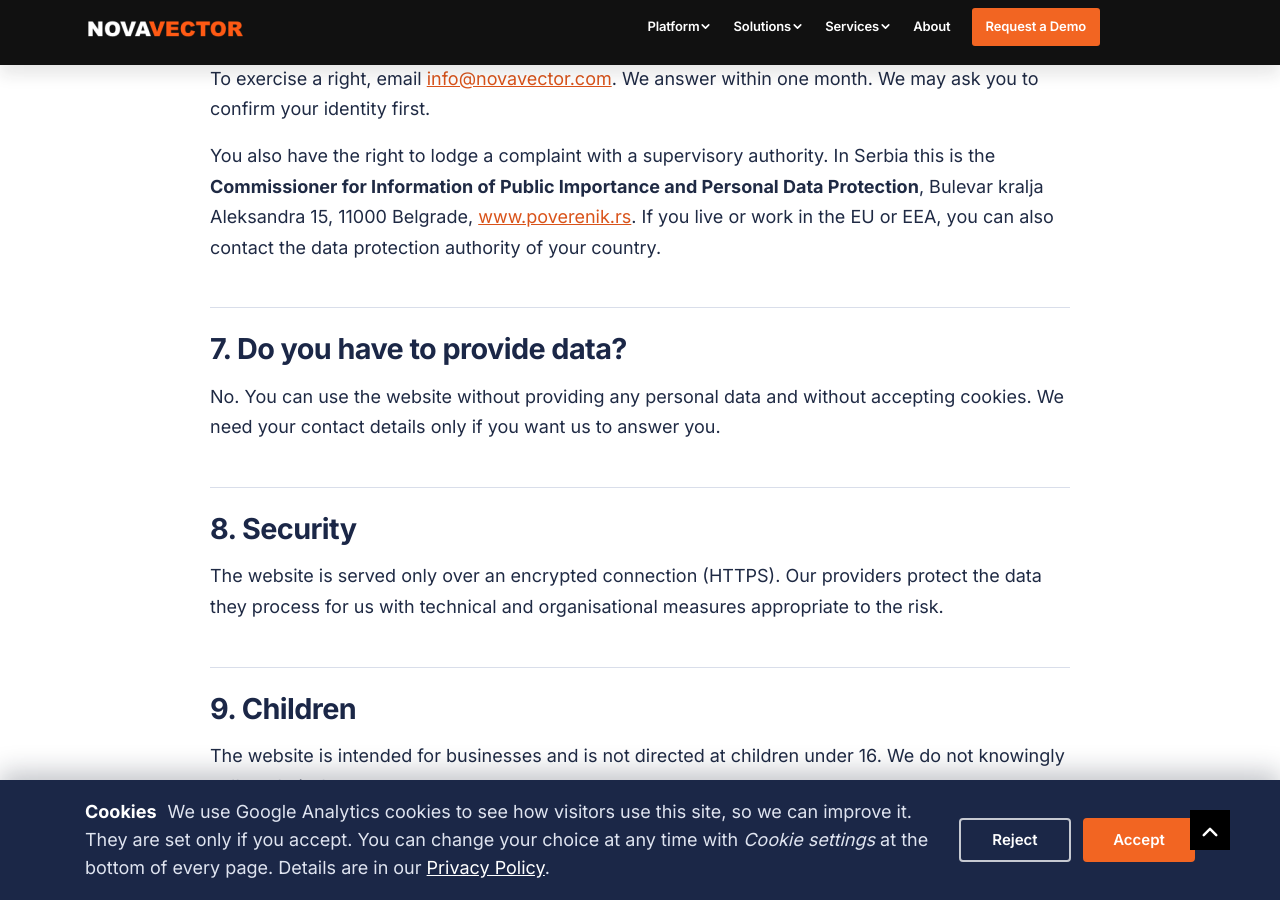
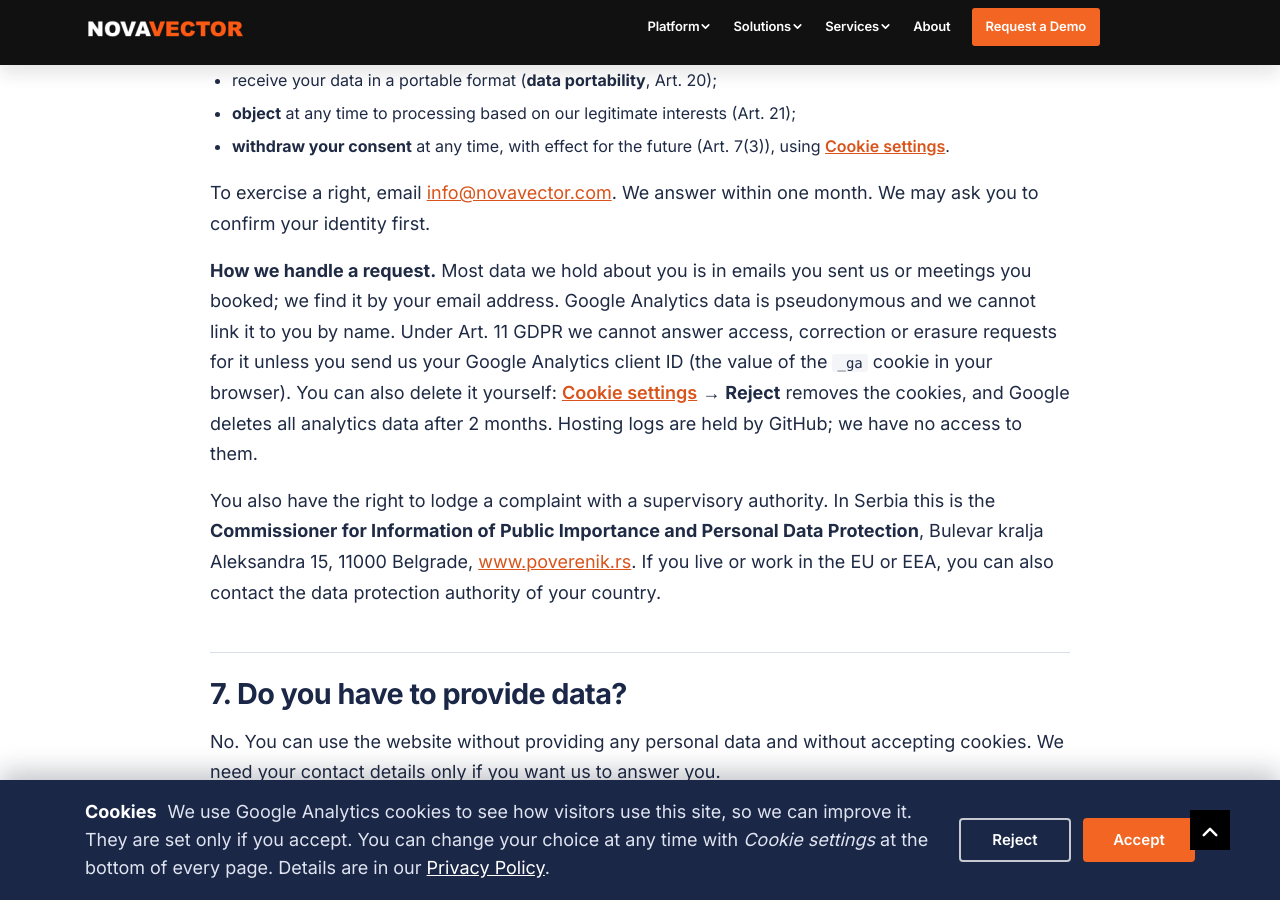
Before and after one commit to novavector/novavector.github.io, a Jekyll site: the page built from pages/privacy-policy.md, in a window 1280 px wide and 900 px high, scrolled down 4852 px. Built offline with Jekyll 4.4.1, drawn with Linux system fonts in a browser that asks for light colours; some of the changed text lies outside the part shown.

Commit message:
Privacy Policy: the website saves no personal data unless a meeting is scheduled; how requests are handled
Tree = staging new-design-v4 c472249 with tools/release/prepare-production.sh applied.

Co-Authored-By: Claude Opus 5.5 <noreply@anthropic.com>

```diff
--- a/pages/privacy-policy.md
+++ b/pages/privacy-policy.md
@@ -37,6 +37,10 @@ Send any question about this policy, or any request to exercise your rights, to
 
 ## 2. Summary
 
+- **The website does not save personal data about you, unless you schedule a meeting.** It has no
+  forms, user accounts or database. If you book a meeting through the scheduler, the details you enter
+  are saved by Calendly (section 3.4). If you accept analytics cookies, Google Analytics stores
+  pseudonymous usage data that does not identify you by name (section 3.2).
 - You can use the whole website without accepting cookies.
 - We use **Google Analytics** only if you click **Accept** in the cookie banner. You can withdraw that
   consent at any time with <button type="button" class="nv-cookie-link nv-legal__inline-button" data-cookie-settings>Cookie settings</button>,
@@ -163,6 +167,14 @@ Under the GDPR and the Serbian Law on Personal Data Protection you have the righ
 To exercise a right, email [info@novavector.com](mailto:info@novavector.com). We answer within one
 month. We may ask you to confirm your identity first.
 
+**How we handle a request.** Most data we hold about you is in emails you sent us or meetings you
+booked; we find it by your email address. Google Analytics data is pseudonymous and we cannot link it
+to you by name. Under Art. 11 GDPR we cannot answer access, correction or erasure requests for it unless
+you send us your Google Analytics client ID (the value of the `_ga` cookie in your browser). You can
+also delete it yourself: <button type="button" class="nv-cookie-link nv-legal__inline-button" data-cookie-settings>Cookie settings</button>
+→ **Reject** removes the cookies, and Google deletes all analytics data after
+{{ site.google_analytics_retention }}. Hosting logs are held by GitHub; we have no access to them.
+
 You also have the right to lodge a complaint with a supervisory authority. In Serbia this is the
 **Commissioner for Information of Public Importance and Personal Data Protection**, Bulevar kralja
 Aleksandra 15, 11000 Belgrade, [www.poverenik.rs](https://www.poverenik.rs). If you live or work in the
```
